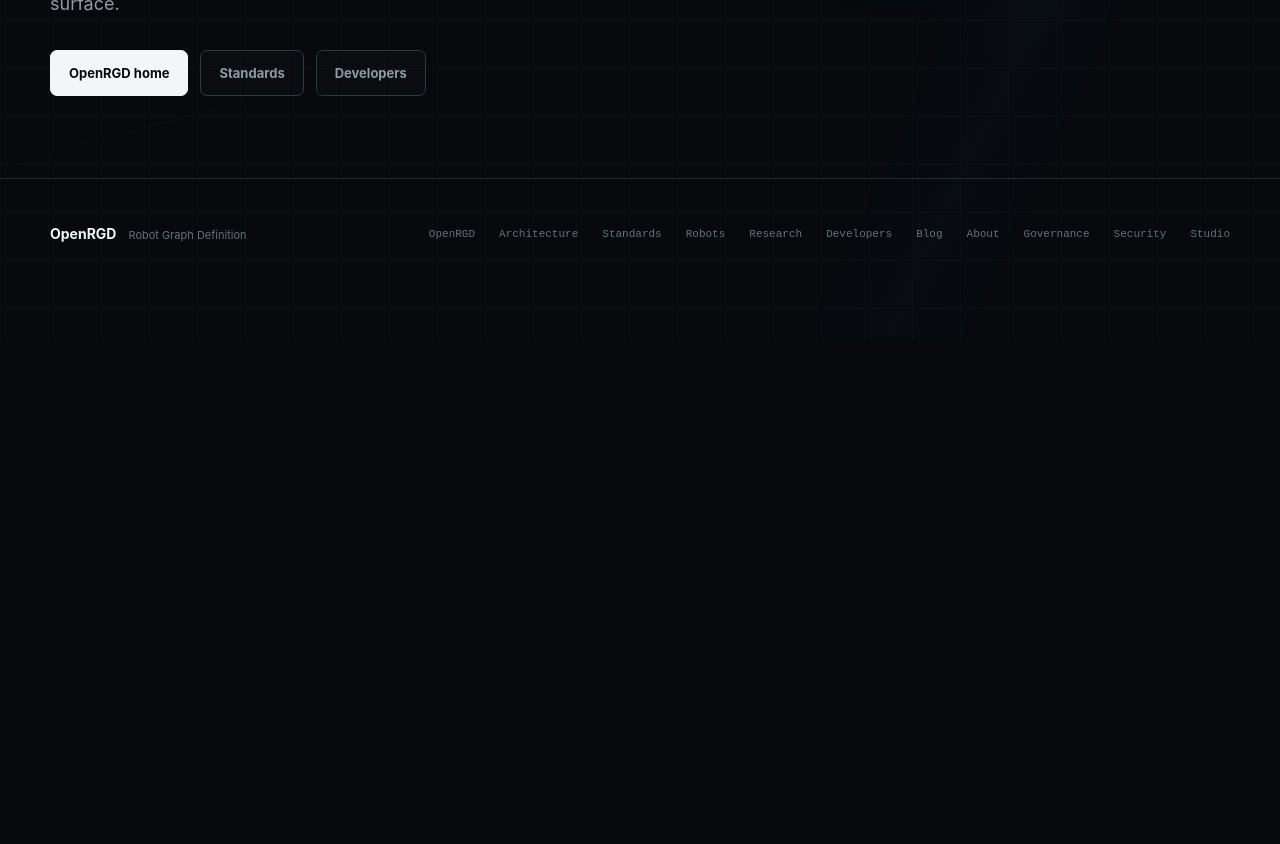
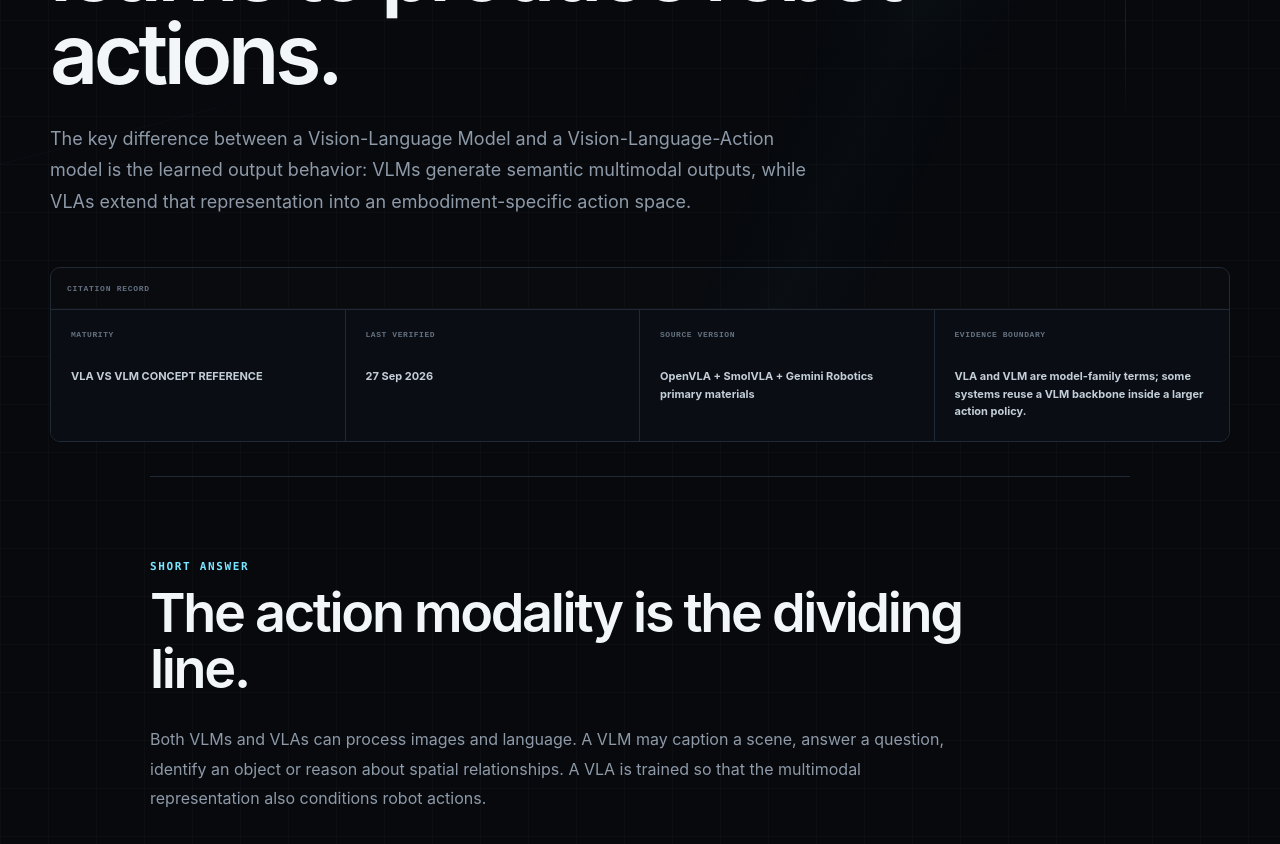
Before and after one commit to OpenRGD/openrgd.org, a Next.js app: page /vla/vla-vs-vlm in a window 1280 px wide. Before the commit this address had no page. Shown: the part 460-1304 px from the top of the page. Before the commit the page ends 800 px from the top, so only its background shows below. Built offline with nearby package versions, Linux system fonts and the light colour scheme.

Commit message:
Add VLA versus VLM page

```diff
--- /dev/null
+++ b/app/vla/vla-vs-vlm/page.tsx
@@ -0,0 +1,91 @@
+import type { Metadata } from 'next'
+import { referenceMetadata, type CitationRecordData } from '@/lib/seo/provenance'
+import { ConceptGrid, ConceptPage, ConceptSection } from '@/components/concept-page'
+
+const citationRecord: CitationRecordData = {
+  maturity: 'VLA VS VLM CONCEPT REFERENCE',
+  lastVerified: '27 Sep 2026',
+  lastVerifiedIso: '2026-09-27',
+  sourceVersion: 'OpenVLA + SmolVLA + Gemini Robotics primary materials',
+  evidenceBoundary: 'VLA and VLM are model-family terms; some systems reuse a VLM backbone inside a larger action policy.',
+  pageUrl: 'https://openrgd.org/vla/vla-vs-vlm',
+}
+
+export const metadata: Metadata = referenceMetadata({
+  title: 'VLA vs VLM',
+  description: 'VLA vs VLM: the difference between Vision-Language-Action models and Vision-Language Models, including inputs, outputs, robot actions, training data and embodied deployment.',
+  canonicalPath: '/vla/vla-vs-vlm',
+  record: citationRecord,
+})
+
+export default function VlaVsVlmPage() {
+  return (
+    <ConceptPage
+      eyebrow="VLA VS VLM"
+      title="A VLM understands multimodal content. A VLA learns to produce robot actions."
+      lead="The key difference between a Vision-Language Model and a Vision-Language-Action model is the learned output behavior: VLMs generate semantic multimodal outputs, while VLAs extend that representation into an embodiment-specific action space."
+      citationRecord={citationRecord}
+      sources={[
+        {label:'OpenVLA',href:'https://openvla.github.io/'},
+        {label:'Hugging Face — SmolVLA',href:'https://huggingface.co/blog/smolvla'},
+        {label:'Google DeepMind — Gemini Robotics 2',href:'https://deepmind.google/models/gemini-robotics/vla/'},
+      ]}
+      related={[
+        {href:'/vla',title:'Vision-Language-Action Models',copy:'Full VLA definition and architecture map.'},
+        {href:'/vla/how-vla-models-work',title:'How VLA Models Work',copy:'See how a VLM-like backbone becomes part of an action policy.'},
+        {href:'/vla/action-representation',title:'Action Representation',copy:'Explore what the action output can actually look like.'},
+      ]}
+    >
+      <ConceptSection kicker="SHORT ANSWER" title="The action modality is the dividing line.">
+        <p>
+          Both VLMs and VLAs can process images and language. A VLM may caption a scene, answer a question,
+          identify an object or reason about spatial relationships. A VLA is trained so that the multimodal
+          representation also conditions robot actions.
+        </p>
+      </ConceptSection>
+
+      <ConceptSection kicker="COMPARISON" title="Same multimodal foundation, different operational role.">
+        <ConceptGrid items={[
+          {label:'VLM',title:'Typical inputs',copy:'Images or video plus text.'},
+          {label:'VLM',title:'Typical outputs',copy:'Text, labels, coordinates, embeddings or other semantic representations.'},
+          {label:'VLM',title:'Training emphasis',copy:'Large-scale image-text and multimodal understanding objectives.'},
+          {label:'VLA',title:'Typical inputs',copy:'Images, language and often robot proprioception or embodiment state.'},
+          {label:'VLA',title:'Typical outputs',copy:'Action tokens, continuous action vectors or temporal action chunks.'},
+          {label:'VLA',title:'Training emphasis',copy:'Robot trajectories paired with observations and task instructions, often combined with prior VLM pretraining.'},
+        ]}/>
+      </ConceptSection>
+
+      <ConceptSection kicker="ARCHITECTURE" title="Many VLAs contain a VLM rather than replacing it.">
+        <p>
+          OpenVLA starts from a pretrained vision-language architecture and adapts it to predict robot actions.
+          SmolVLA explicitly combines a VLM backbone with an action expert. GR00T similarly uses a VLM to encode
+          visual and language context while a separate action path processes robot state and actions.
+        </p>
+      </ConceptSection>
+
+      <ConceptSection kicker="WHY VLM ALONE IS NOT ENOUGH" title="Knowing where the cup is does not define how this robot should move.">
+        <p>
+          A multimodal model can identify a cup and understand the instruction “put it in the sink,” but robot
+          execution still depends on reachability, kinematics, gripper state, camera geometry, action representation
+          and the target control interface. VLA training binds semantic understanding to examples of embodied action.
+        </p>
+      </ConceptSection>
+
+      <ConceptSection kicker="WHY VLA IS NOT THE WHOLE ROBOT" title="Adding action output still does not eliminate control, safety or hardware interfaces.">
+        <p>
+          A VLA may predict low-level actions, but physical deployment still has responsibilities outside the learned
+          model: sensor timing, calibration, actuator constraints, controller stability, emergency behavior and
+          application-specific safety. VLA and VLM describe model roles, not complete robot architectures.
+        </p>
+      </ConceptSection>
+
+      <ConceptSection kicker="OPENRGD VIEW" title="VLM and VLA can both be cognition providers; the downstream contract determines authority.">
+        <p>
+          In the OpenRGD candidate architecture, a VLM might produce semantic interpretation or a high-level proposal,
+          while a VLA may produce a more action-oriented intent. Neither label alone determines whether the component
+          has direct hardware authority.
+        </p>
+      </ConceptSection>
+    </ConceptPage>
+  )
+}
```
